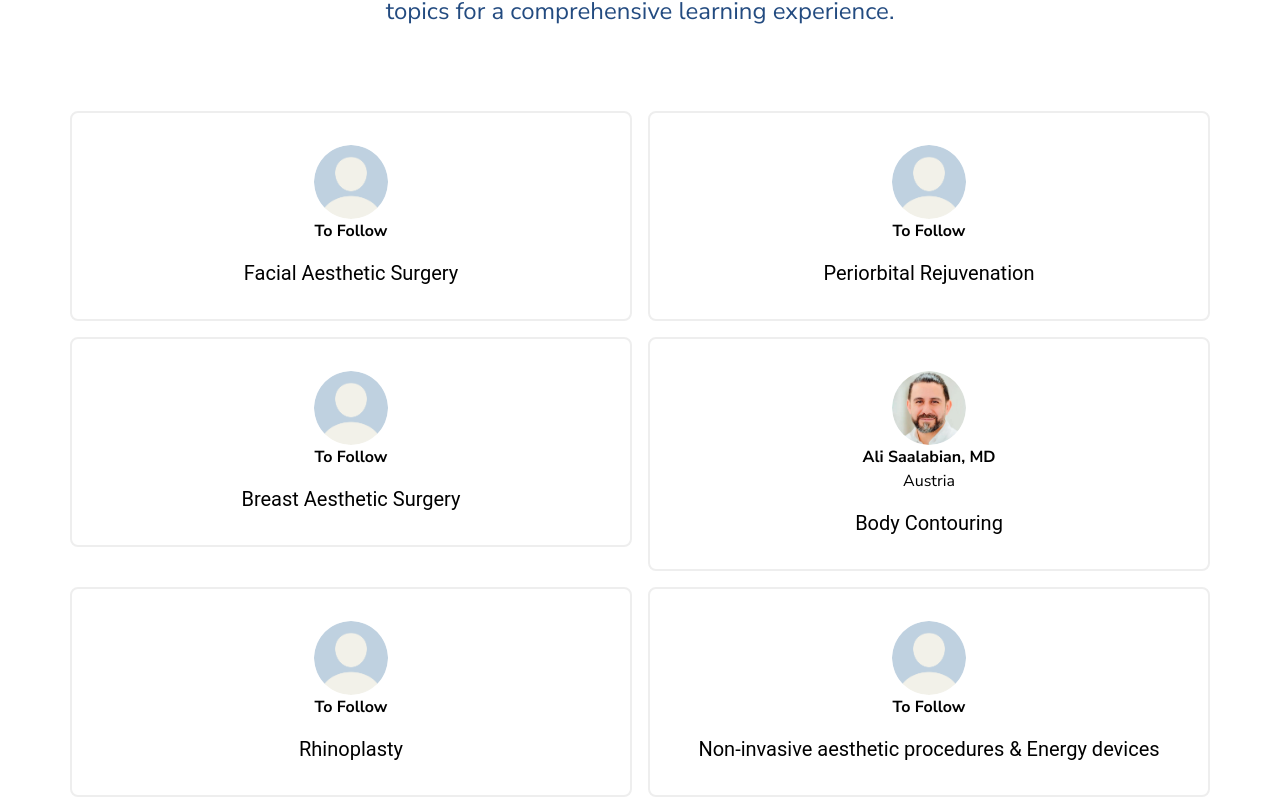
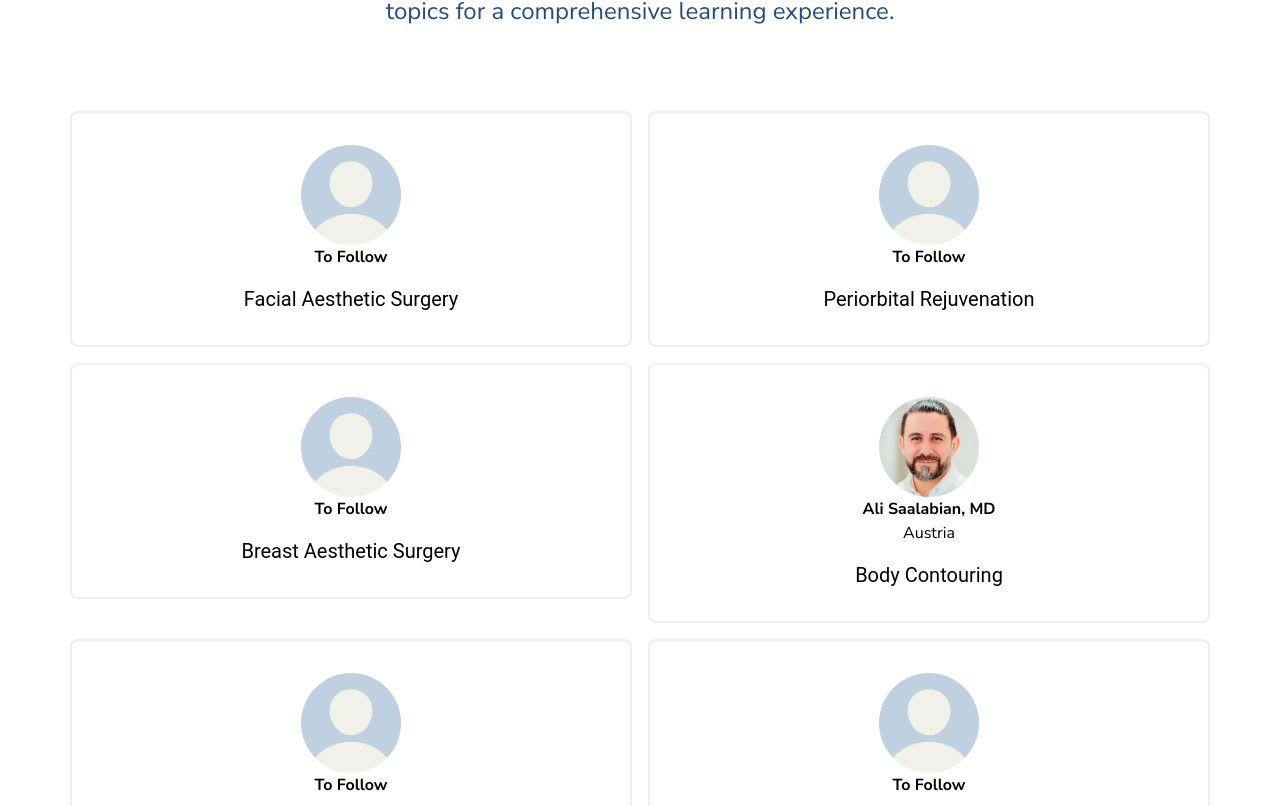
Before and after one commit to boggslabayen/osaps-2024-full, a Next.js app: page /speakers in a window 1280 px wide. Shown: the part 974-1780 px from the top of the page. Built offline with nearby package versions, Linux system fonts and the light colour scheme.

Commit message:
Fixed speakers profile

```diff
--- a/app/speakers/page.tsx
+++ b/app/speakers/page.tsx
@@ -9,7 +9,6 @@ import Prof from "../ui/images/speakers/prof.png";
 import Prof1 from "../ui/images/speakers/prof1.png";
 import UserProfile from "../ui/images/speakers/user_icon.png";
 import Image from "next/image";
-import { Avatar } from "../ui/mtwexport";
 import { StaticImport } from "next/dist/shared/lib/get-img-props";
 
 const topics = [
@@ -86,7 +85,7 @@ const topics = [
 ];
 
 function CreateTopics(topics: {
-  id: React.ReactNode;
+  id: React.Key | null | undefined;
   addedInfo: React.ReactNode;
   speakerName: React.ReactNode;
   speakerPhoto: string | StaticImport;
@@ -100,17 +99,16 @@ function CreateTopics(topics: {
     | React.PromiseLikeOfReactNode
     | null
     | undefined;
-}) {
+}): React.JSX.Element {
   return (
     <div key={topics.id}>
       <div className="border-2 border-slate-50 py-8 rounded-lg">
         <div className="flex justify-center">
-          <Avatar
+          <Image
             src={topics.speakerPhoto}
             alt="avatar"
-            width={350}
-            height={350}
-            size="xl"
+            width={100}
+            height={100}
           />
         </div>
 
```
